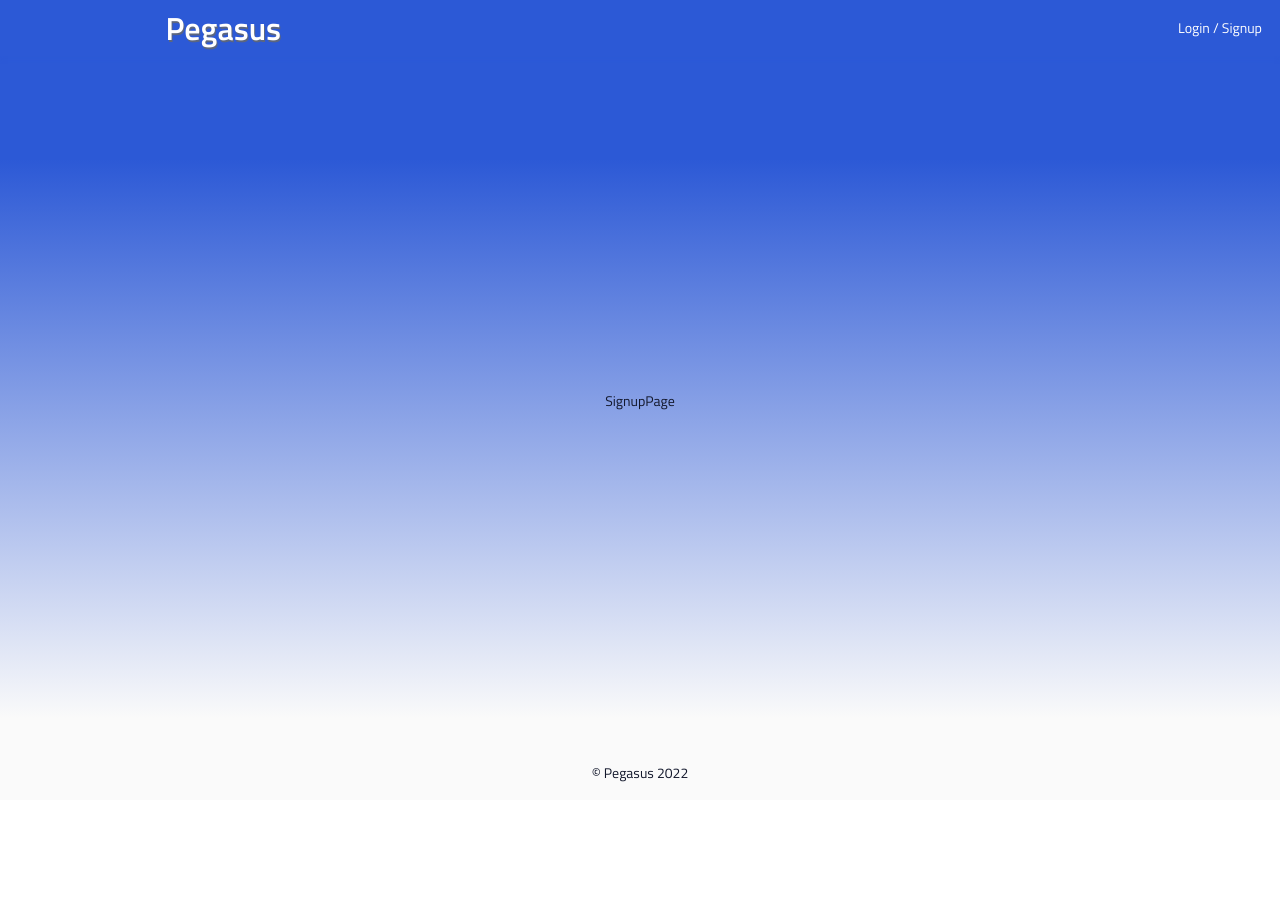
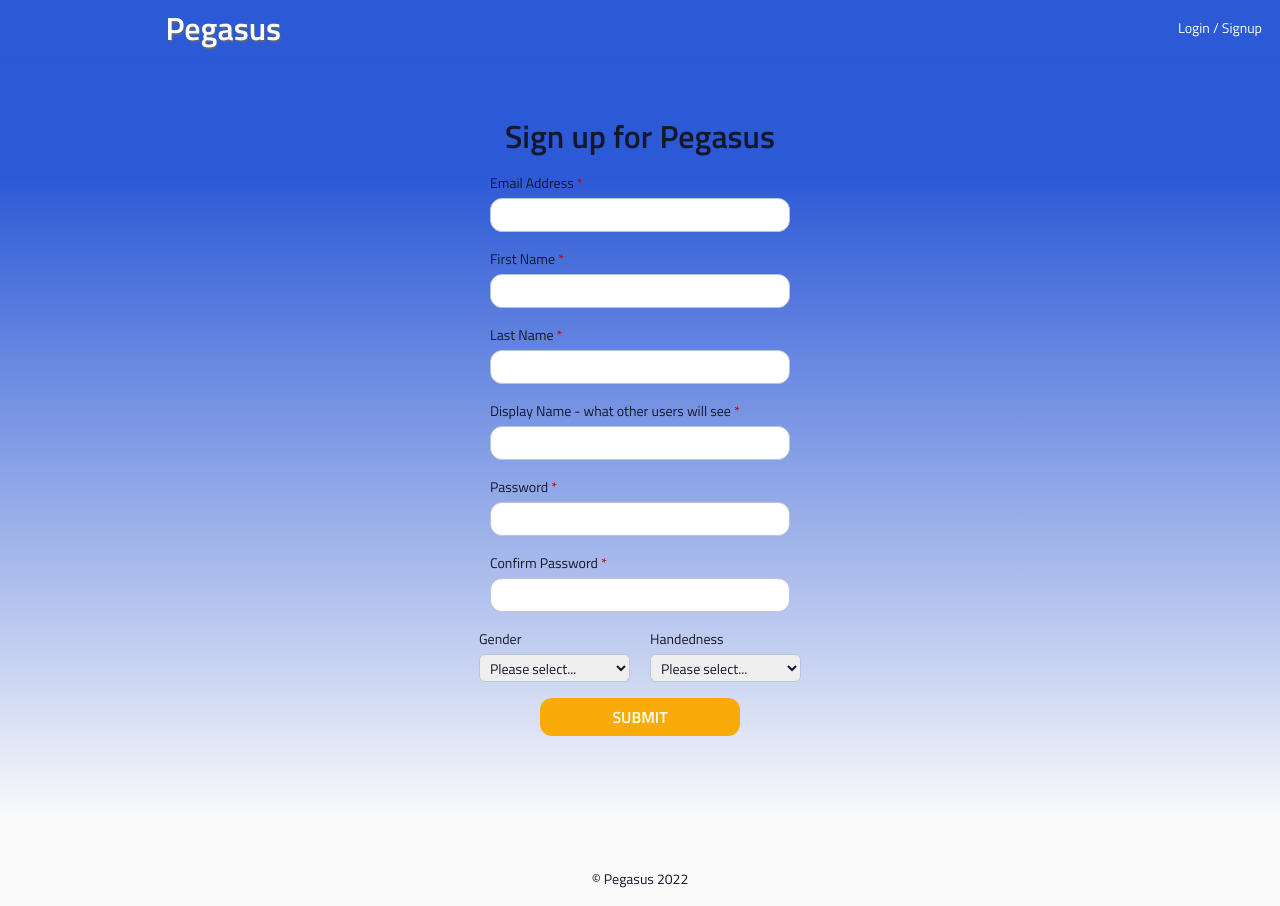
Before and after one commit to James-Bosley/pegasus, a React (Create React App) app: page /signup in a window 1280 px wide. Before the commit the page ends 800 px from the top, so only its background shows below. Built offline with nearby package versions, Linux system fonts and the light colour scheme; no server answers.

Commit message:
Sign up form added.

```diff
--- a/src/index.js
+++ b/src/index.js
@@ -5,9 +5,7 @@ import App from "./App";
 
 const root = ReactDOM.createRoot(document.getElementById("root"));
 root.render(
-  <React.StrictMode>
-    <BrowserRouter>
-      <App />
-    </BrowserRouter>
-  </React.StrictMode>
+  <BrowserRouter>
+    <App />
+  </BrowserRouter>
 );
--- a/src/pages/login-page/LoginPage.jsx
+++ b/src/pages/login-page/LoginPage.jsx
@@ -1,6 +1,7 @@
 import { useContext, useState } from "react";
-import { Navigate, Link } from "react-router-dom";
+import { Navigate, Link, useLocation } from "react-router-dom";
 import { UserContext } from "../../App";
+import toast from "react-hot-toast";
 import expressApi from "../../util/api";
 import googleIcon from "../../assets/icons/google_signin_normal.png";
 import "./loginPage.scss";
@@ -8,7 +9,11 @@ import "./loginPage.scss";
 const LoginPage = () => {
   const { user, changeUser } = useContext(UserContext);
 
-  const [formValues, setFormValues] = useState({ username: "", password: "" });
+  const location = useLocation();
+  const [formValues, setFormValues] = useState({
+    username: location.state?.email || "",
+    password: "",
+  });
 
   const handleChange = ({ target }) => {
     setFormValues(prevState => ({ ...prevState, [target.name]: target.value }));
@@ -17,9 +22,15 @@ const LoginPage = () => {
   // Saves the token to localStorage so it can be used by the game app.
   const handleSubmit = async e => {
     e.preventDefault();
-    const { data } = await expressApi.loginLocal(formValues);
-    localStorage.setItem("authToken", JSON.stringify(data.token));
-    changeUser();
+
+    try {
+      const { data } = await expressApi.loginLocal(formValues);
+      localStorage.setItem("authToken", JSON.stringify(data.token));
+      changeUser();
+      //
+    } catch (err) {
+      toast.error("Incorrect Email / Password");
+    }
   };
 
   if (user) {
@@ -32,7 +43,7 @@ const LoginPage = () => {
         <h2 className="login__title">Login</h2>
         <form className="form">
           <label className="form__label">
-            Username
+            Email Address
             <input
               type="text"
               name="username"
@@ -61,7 +72,7 @@ const LoginPage = () => {
             Log In
           </button>
           <p className="login__cta-text">OR</p>
-          <a href="http://localhost:8080/v1/login/google">
+          <a href="http://localhost:8080/v1/login/google" className="login__oauth">
             <img src={googleIcon} alt="Login with Google" className="login__oauth-icon" />
           </a>
         </div>
--- a/src/pages/login-page/loginPage.scss
+++ b/src/pages/login-page/loginPage.scss
@@ -40,6 +40,8 @@
 }
 
 .form {
+  @include flex(initial, center);
+  flex-direction: column;
   &__input {
     @include text-input;
     margin-bottom: 1.6rem;
--- a/src/pages/profile-page/ProfilePage.jsx
+++ b/src/pages/profile-page/ProfilePage.jsx
@@ -1,6 +1,15 @@
+import { useContext } from "react";
+import { Navigate } from "react-router-dom";
+import { UserContext } from "../../App";
 import "./profilePage.scss";
 
 const ProfilePage = () => {
+  const { user } = useContext(UserContext);
+
+  if (!user) {
+    return <Navigate to="/login" />;
+  }
+
   return <div>ProfilePage</div>;
 };
 export default ProfilePage;
--- a/src/pages/signup-page/SignupPage.jsx
+++ b/src/pages/signup-page/SignupPage.jsx
@@ -1,6 +1,181 @@
+import { useContext, useState } from "react";
+import { Navigate, useNavigate } from "react-router-dom";
+import { UserContext } from "../../App";
+import { toast } from "react-hot-toast";
+import expressApi from "../../util/api";
 import "./signupPage.scss";
 
 const SignupPage = () => {
-  return <div>SignupPage</div>;
+  const { user } = useContext(UserContext);
+
+  const requiredFields = {
+    email: "",
+    first_name: "",
+    last_name: "",
+    display_name: "",
+    auth_method: "local",
+    password: "",
+    confirm_password: "",
+  };
+
+  const [formValues, setFormValues] = useState(requiredFields);
+  const [error, setError] = useState(false);
+
+  const handleChange = ({ target }) => {
+    setFormValues(prevState => ({ ...prevState, [target.name]: target.value }));
+
+    if (target.name === "confirm_password") {
+      target.classList.remove("form__input--error");
+
+      if (formValues.password !== target.value) {
+        target.classList.add("form__input--error");
+      } else {
+        target.classList.add("form__input--match");
+      }
+    }
+  };
+
+  const validateForm = e => {
+    let isValid = true;
+    Object.keys(requiredFields).forEach(field => {
+      e.target[field].classList.remove("form__input--error");
+
+      if (!e.target[field].value) {
+        e.target[field].classList.add("form__input--error");
+        isValid = false;
+      }
+    });
+    return isValid;
+  };
+
+  const navigate = useNavigate();
+  const handleSubmit = async e => {
+    e.preventDefault();
+
+    const isValid = validateForm(e);
+    if (!isValid) {
+      setError("Please complete all required fields");
+      toast.error("Please complete all required fields");
+      return;
+    }
+
+    if (formValues.password !== formValues.confirm_password) {
+      setError("Passwords do not match");
+      toast.error("Passwords do not match");
+      return;
+    }
+
+    try {
+      await expressApi.addUser(formValues);
+      toast.success("Account created!");
+      navigate("/login", { state: { email: formValues.email } });
+      //
+    } catch (err) {
+      setError(err.response.data.message);
+    }
+  };
+
+  if (user) {
+    return <Navigate to="/profile" />;
+  }
+
+  return (
+    <section className="signup">
+      <div className="signup__wrapper styled-container">
+        <h2 className="signup__title">Sign up for Pegasus</h2>
+        <form className="form" onSubmit={handleSubmit}>
+          <label className="form__label">
+            Email Address <span className="form__required">*</span>
+            <input
+              type="email"
+              className="form__input"
+              name="email"
+              value={formValues.email}
+              onChange={handleChange}
+            />
+          </label>
+          <label className="form__label">
+            First Name <span className="form__required">*</span>
+            <input
+              type="text"
+              className="form__input"
+              name="first_name"
+              value={formValues.first_name}
+              onChange={handleChange}
+            />
+          </label>
+          <label className="form__label">
+            Last Name <span className="form__required">*</span>
+            <input
+              type="text"
+              className="form__input"
+              name="last_name"
+              value={formValues.last_name}
+              onChange={handleChange}
+            />
+          </label>
+          <label className="form__label">
+            Display Name - what other users will see <span className="form__required">*</span>
+            <input
+              type="text"
+              className="form__input"
+              name="display_name"
+              value={formValues.display_name}
+              onChange={handleChange}
+            />
+          </label>
+          <label className="form__label">
+            Password <span className="form__required">*</span>
+            <input
+              type="password"
+              className="form__input"
+              name="password"
+              value={formValues.password}
+              onChange={handleChange}
+            />
+          </label>
+          <label className="form__label">
+            Confirm Password <span className="form__required">*</span>
+            <input
+              type="password"
+              className="form__input"
+              name="confirm_password"
+              value={formValues.confirm_password}
+              onChange={handleChange}
+            />
+          </label>
+          <div className="form__select-container">
+            <label className="form__label">
+              Gender
+              <select name="gender" className="form__select" defaultValue="">
+                <option value="" disabled>
+                  Please select...
+                </option>
+                <option value="m">Male</option>
+                <option value="f">Female</option>
+                <option value="">Prefer not to say</option>
+              </select>
+            </label>
+            <label className="form__label">
+              Handedness
+              <select name="gender" className="form__select" defaultValue="">
+                <option value="" disabled>
+                  Please select...
+                </option>
+                <option value="r">Right</option>
+                <option value="l">Left</option>
+                <option value="">Prefer not to say</option>
+              </select>
+              <input type="hidden" name="auth_method" value={formValues.auth_method} />
+            </label>
+          </div>
+          <button type="submit" className="signup__button styled-button-action">
+            Submit
+          </button>
+        </form>
+        {error && <p className="signup__error">{error}</p>}
+      </div>
+    </section>
+  );
 };
 export default SignupPage;
--- a/src/pages/signup-page/signupPage.scss
+++ b/src/pages/signup-page/signupPage.scss
@@ -0,0 +1,54 @@
+@use "../../styles/partials/" as *;
+
+.signup {
+  &__wrapper {
+    margin-bottom: 5vh;
+  }
+
+  &__title {
+    @include page-header;
+    text-align: center;
+    margin-bottom: 1.6rem;
+  }
+
+  &__button {
+    width: 20rem;
+    margin: 1.6rem auto;
+  }
+  &__error {
+    text-align: center;
+  }
+}
+
+.form {
+  &__select-container {
+    @include flex(space-between);
+
+    & > :first-child {
+      margin-right: 2rem;
+    }
+  }
+
+  &__select {
+    display: block;
+    @include body-medium;
+    height: 2.8rem;
+    padding: 0 2.4rem 0 0.6rem;
+    margin-top: 0.4rem;
+    border: 1px solid $secondary-color-light;
+    outline: none;
+    border-radius: 0.6rem;
+  }
+
+  &__required {
+    color: rgb(184, 8, 8);
+  }
+
+  &__input--error {
+    border: 1px solid rgb(184, 8, 8) !important;
+  }
+
+  &__input--match {
+    border: 1px solid green !important;
+  }
+}
--- a/src/styles/component-mixins/_input.scss
+++ b/src/styles/component-mixins/_input.scss
@@ -3,7 +3,7 @@
 @mixin text-input {
   @include flex(initial, center);
   @include body-medium;
-  height: 3.6rem;
+  height: 3.2rem;
   width: 100%;
   padding: 0 1.6rem;
   margin-top: 0.4rem;
@@ -11,7 +11,7 @@
   border-radius: 1.2rem;
 
   @include media-tablet {
-    height: 3.8rem;
+    height: 3.4rem;
   }
 
   &::placeholder {
--- a/src/util/api.js
+++ b/src/util/api.js
@@ -14,6 +14,10 @@ const expressApi = {
   logout() {
     return axios.get(`${API_URL}/logout`, { withCredentials: true });
   },
+
+  addUser(user) {
+    return axios.post(`${API_URL}/signup/local`, user, { withCredentials: true });
+  },
 };
 
 export default expressApi;
```
